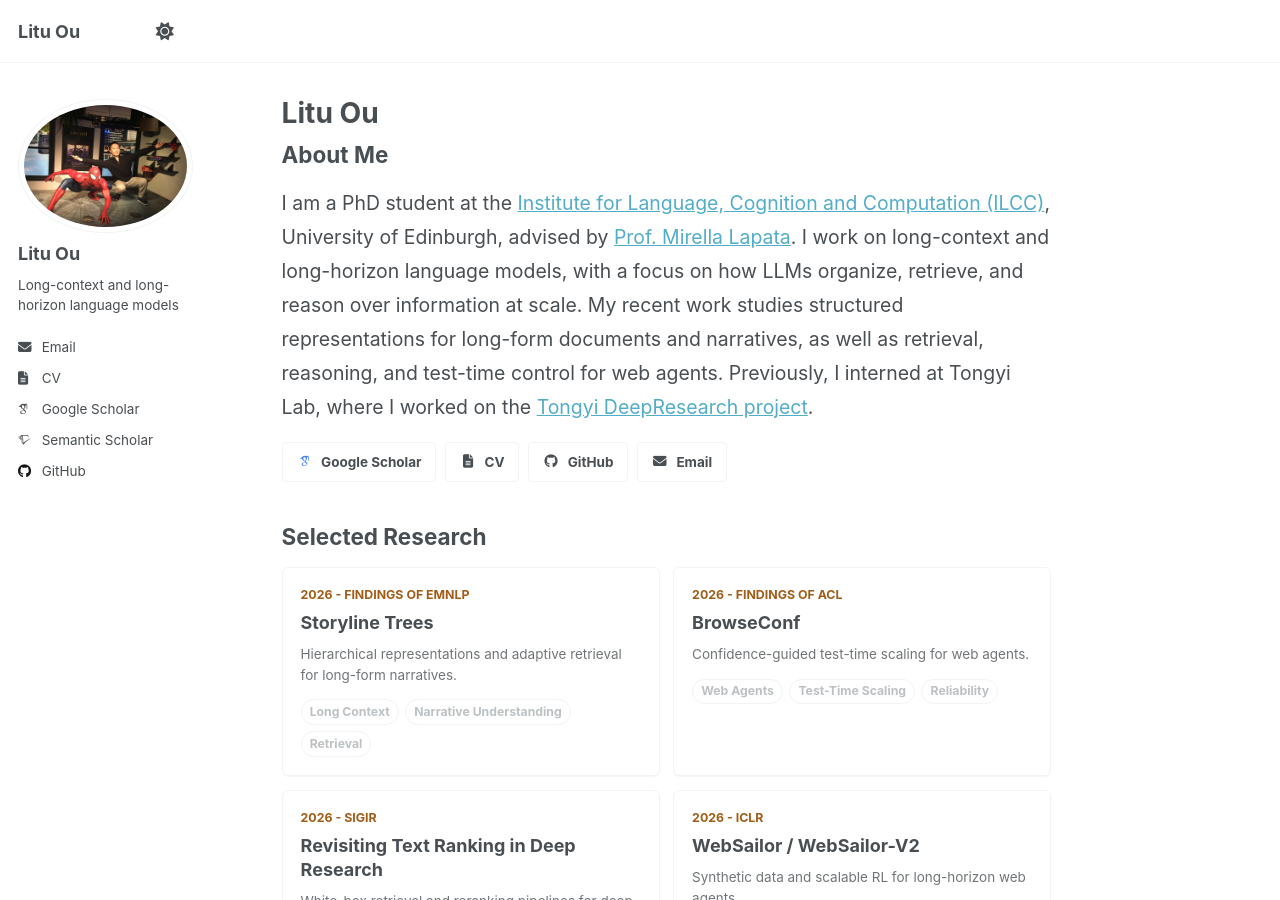
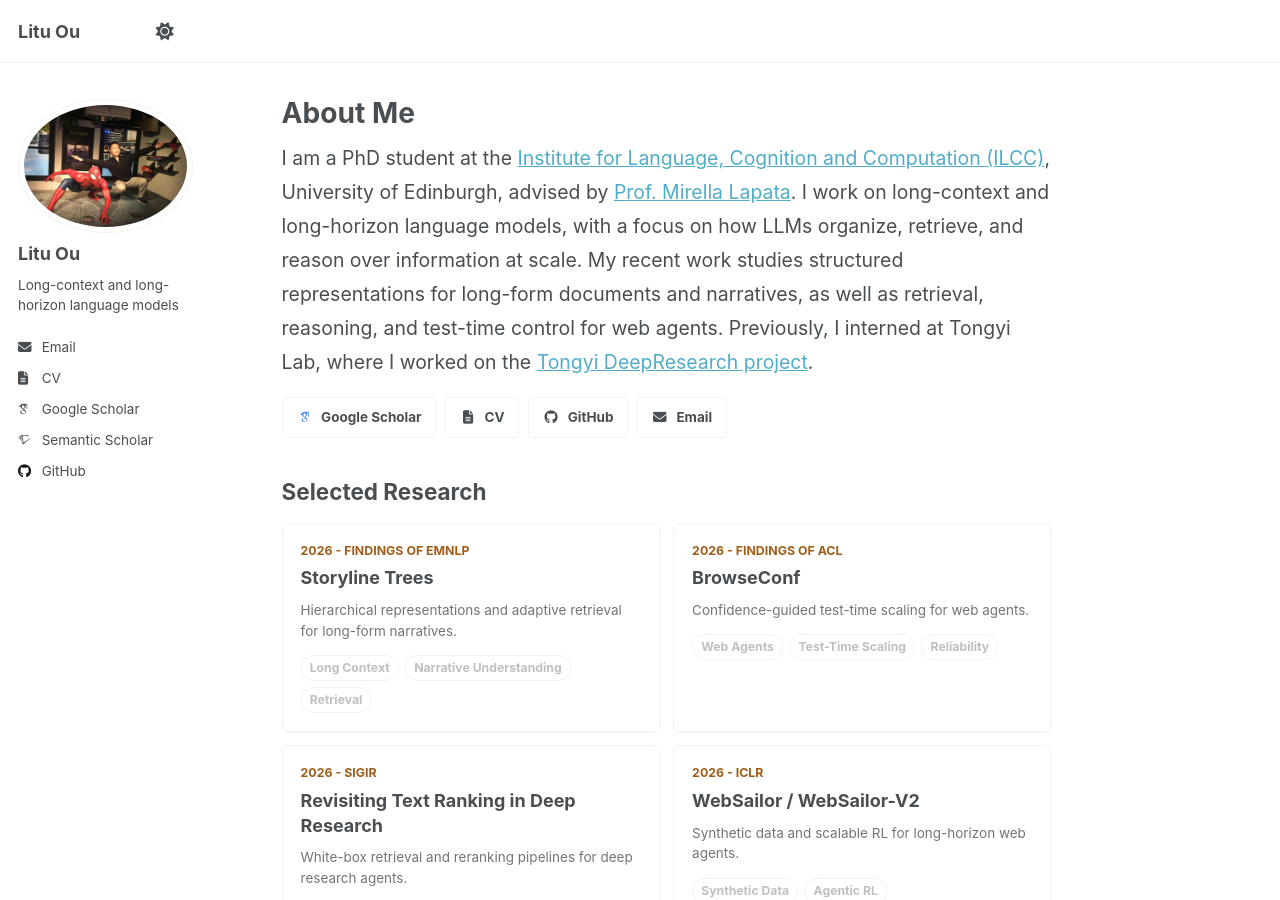
Before and after one commit to Leonard907/Leonard907.github.io, a Jekyll site: the page built from _pages/about.md, in a window 1280 px wide and 900 px high. Built offline with Jekyll 4.4.1, drawn with Linux system fonts in a browser that asks for light colours; some web fonts are replaced; a script that is not in the unit is left out.

Commit message:
2026.09.12 update

```diff
--- a/_pages/about.md
+++ b/_pages/about.md
@@ -1,6 +1,6 @@
 ---
 permalink: /
-title: "Litu Ou"
+title: "About Me"
 author_profile: true
 redirect_from:
   - /about/
@@ -8,8 +8,7 @@ redirect_from:
 ---
 
 <div class="home-profile">
-  <section class="home-section home-section--intro" aria-labelledby="about-me">
-    <h2 id="about-me">About Me</h2>
+  <section class="home-section home-section--intro" aria-label="Introduction">
     <p class="home-profile__lede">
       I am a PhD student at the <a href="https://web.inf.ed.ac.uk/ilcc">Institute for Language, Cognition and Computation (ILCC)</a>, University of Edinburgh, advised by <a href="https://homepages.inf.ed.ac.uk/mlap/">Prof. Mirella Lapata</a>. I work on long-context and long-horizon language models, with a focus on how LLMs organize, retrieve, and reason over information at scale. My recent work studies structured representations for long-form documents and narratives, as well as retrieval, reasoning, and test-time control for web agents. Previously, I interned at Tongyi Lab, where I worked on the <a href="https://github.com/Alibaba-NLP/DeepResearch">Tongyi DeepResearch project</a>.
     </p>
```
